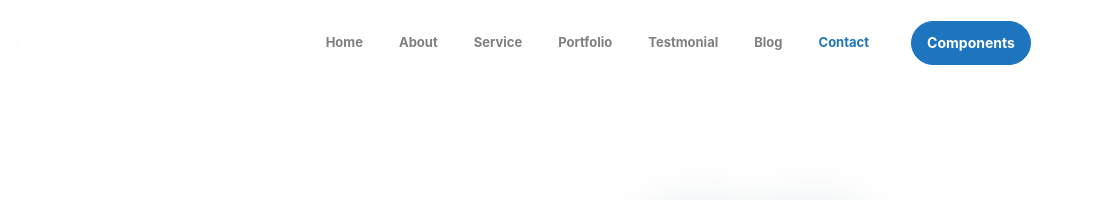
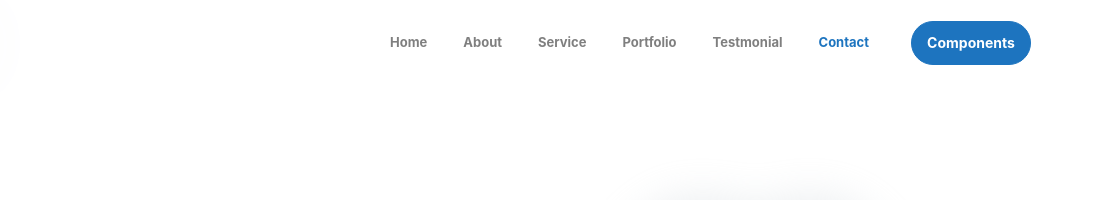
Before and after one commit to ronan000/-myportfolio, a website: page index.html in a window 1280 px wide. Shown: the top 200 px of the page, 164-1280 px from the left. Drawn offline with Linux system fonts and the light colour scheme.

Commit message:
Update index.html

```diff
--- a/index.html
+++ b/index.html
@@ -40,9 +40,6 @@
                     </li>
                     <li class="nav-item">
                         <a class="nav-link" href="#testmonial">Testmonial</a>
-                    </li>
-                    <li class="nav-item">
-                        <a class="nav-link" href="#blog">Blog</a>
                     </li>
                     <li class="nav-item">
                         <a class="nav-link" href="#contact">Contact</a>
```
